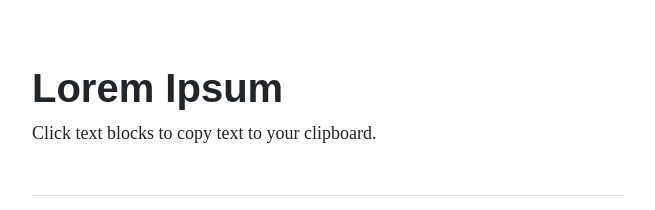
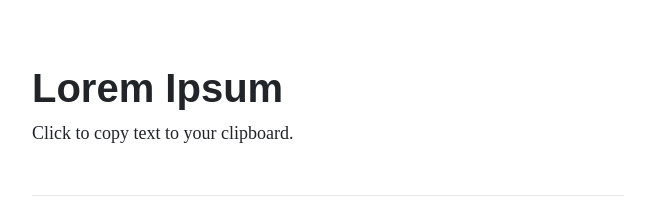
Before and after one commit to patrickhill/loremipsum.rocks, a plain HTML site: page index.html in a window 1280 px wide. Shown: the top 210 px of the page, without its empty margins (312-967 px from the left). Drawn offline with nearby package versions, Linux system fonts and the light colour scheme.

Commit message:
directions copy change

```diff
--- a/index.html
+++ b/index.html
@@ -55,7 +55,7 @@
 <body>
 
   <h1>Lorem Ipsum</h1>
-  <p>Click text blocks to copy text to your clipboard.</p>
+  <p>Click to copy text to your clipboard.</p>
 
   <hr class="my-5">
 
```
